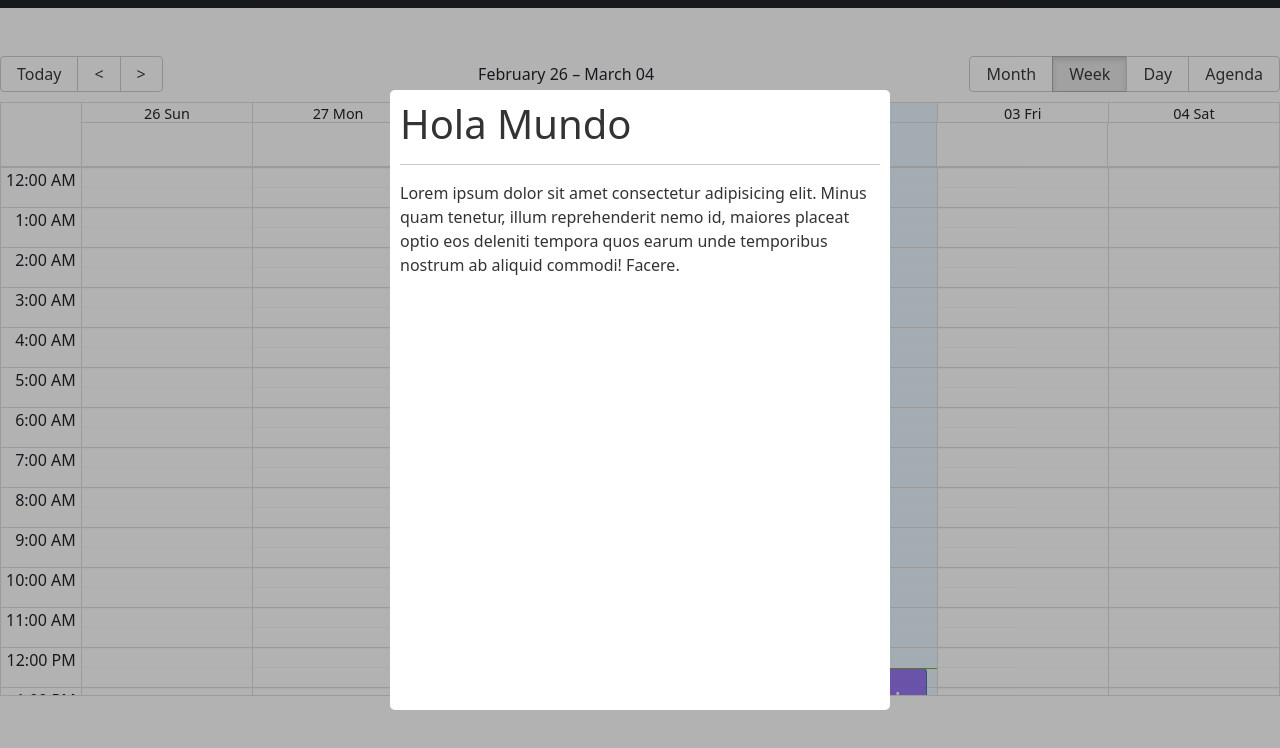
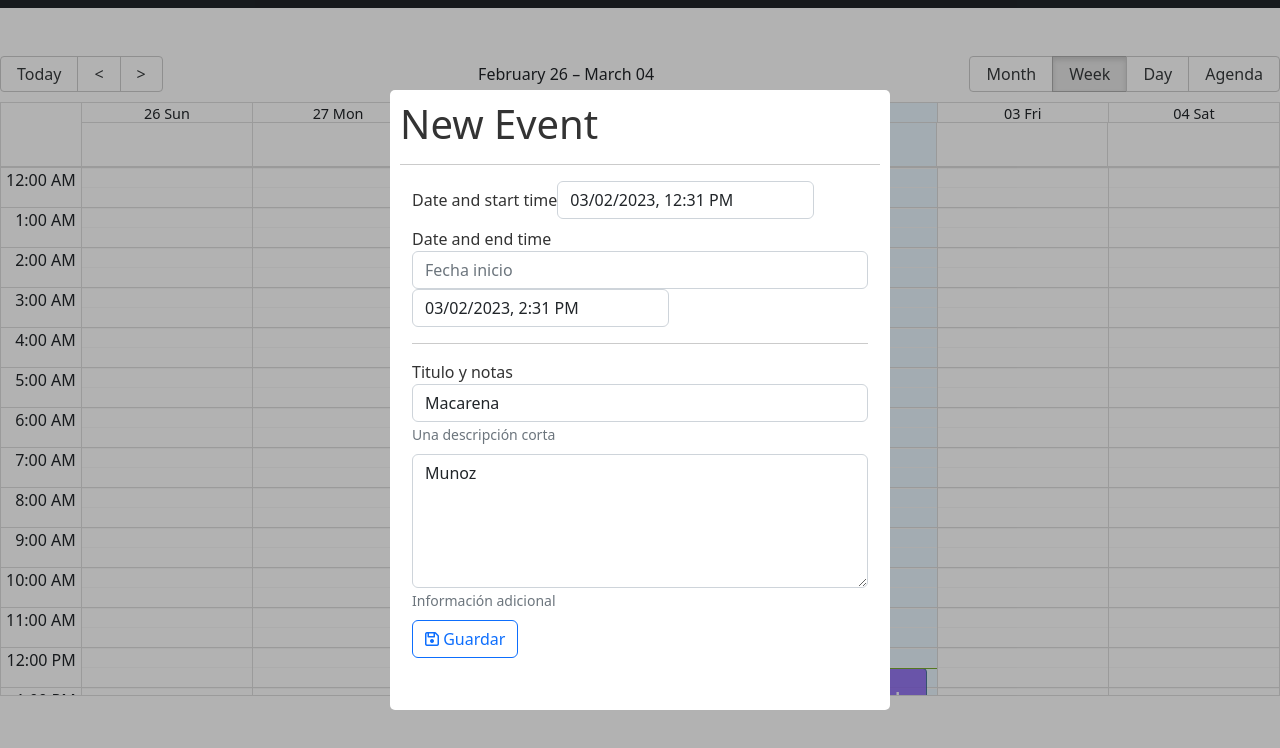
Before and after one commit to Macamescobar/Calendar-App, a React (Vite) app: page / in a window 1280 px wide. Shown: the top 748 px of the page. Built offline with nearby package versions, Linux system fonts and the light colour scheme.

Commit message:
add styles

```diff
--- a/package.json
+++ b/package.json
@@ -15,6 +15,7 @@
     "react": "^18.2.0",
     "react-big-calendar": "^1.6.8",
     "react-bootstrap": "^2.7.2",
+    "react-datepicker": "^4.10.0",
     "react-dom": "^18.2.0",
     "react-modal": "^3.16.1",
     "react-router-dom": "^6.8.1"
--- a/src/calendar/components/CalendarModal.jsx
+++ b/src/calendar/components/CalendarModal.jsx
@@ -1,5 +1,8 @@
+import { addHours } from "date-fns";
 import { useState } from "react";
 import Modal from "react-modal";
+import DatePicker from "react-datepicker";
+import "react-datepicker/dist/react-datepicker.css";
 
 const customStyles = {
   content: {
@@ -12,31 +15,108 @@
   },
 };
 
-Modal.setAppElement('#root');
-
+Modal.setAppElement("#root");
 
 export const CalendarModal = () => {
+  const [isOpen, setIsOpen] = useState(true);
 
-    const [isOpen, setIsOpen] = useState(true);
+  const [formValues, setformValues] = useState({
+    title: "Macarena",
+    notes: "Munoz",
+    start: new Date(),
+    end: addHours(new Date(), 2),
+  });
 
-    const onCloseModal = () => {
-        console.log('cerrando modal')
-        setIsOpen(false);
-    }
+  const onInputChanged = ({ target }) => {
+    setformValues({
+      ...formValues,
+      [target.name]: target.value,
+    });
+  };
+
+  const onDateChanged = (event, changing) => {
+    setformValues({
+      ...formValues,
+      [changing]: event,
+    });
+  };
+
+  const onCloseModal = () => {
+    console.log("cerrando modal");
+    setIsOpen(false);
+  };
 
   return (
     <Modal
-        isOpen={ isOpen}
-        onRequestClose={ onCloseModal }
-        style={customStyles}
-        className="modal"
-        overlayClassName="modal-fondo"
-        closeTimeoutMS={ 200 }
+      isOpen={isOpen}
+      onRequestClose={onCloseModal}
+      style={customStyles}
+      className="modal"
+      overlayClassName="modal-fondo"
+      closeTimeoutMS={200}
     >
-        <h1> Hola Mundo </h1>
-        <hr/>
-        <p> Lorem ipsum dolor sit amet consectetur adipisicing elit. Minus quam tenetur, illum reprehenderit nemo id, maiores placeat optio eos deleniti tempora quos earum unde temporibus nostrum ab aliquid commodi! Facere.</p>
+      <h1> New Event </h1>
+      <hr />
+      <form className="container">
+        <div className="form-group mb-2">
+          <label> Date and start time</label>
+          <DatePicker
+            selected={formValues.start}
+            onChange={(event) => onDateChanged(event, "start")}
+            className="form-control"
+            dateFormat="Pp"
+          />
+        </div>
+
+        <div className="form-group mb-2">
+          <label> Date and end time </label>
+          <input className="form-control" placeholder="Fecha inicio" />
+          <DatePicker
+            minDate={ formValues.start }
+            selected={formValues.end}
+            onChange={(event) => onDateChanged(event, "end")}
+            className="form-control"
+            dateFormat="Pp"
+          />
+        </div>
+
+        <hr />
+        <div className="form-group mb-2">
+          <label>Titulo y notas</label>
+          <input
+            type="text"
+            className="form-control"
+            placeholder="Título del evento"
+            name="title"
+            autoComplete="off"
+            value={formValues.title}
+            onChange={onInputChanged}
+          />
+          <small id="emailHelp" className="form-text text-muted">
+            Una descripción corta
+          </small>
+        </div>
+
+        <div className="form-group mb-2">
+          <textarea
+            type="text"
+            className="form-control"
+            placeholder="Notas"
+            rows="5"
+            name="notes"
+            value={formValues.notes}
+            onChange={onInputChanged}
+          ></textarea>
+          <small id="emailHelp" className="form-text text-muted">
+            Información adicional
+          </small>
+        </div>
+
+        <button type="submit" className="btn btn-outline-primary btn-block">
+          <i className="far fa-save"></i>
+          <span> Guardar</span>
+        </button>
+      </form>
     </Modal>
-  )
-
+  );
 };
--- a/src/calendar/pages/CalendarPage.jsx
+++ b/src/calendar/pages/CalendarPage.jsx
@@ -34,7 +34,6 @@
       borderRadius: 4,
       opacity: 0.8,
       color: 'white',
-      width: "50%",
     }
 
     return {
--- a/src/style.css
+++ b/src/style.css
@@ -38,3 +38,11 @@
   outline: none;
   padding: 10px;
 }
+
+.container {
+  display: block !important;
+  flex-direction: column !important;
+  width: 100% !important;
+  margin-left: 0 !important;
+  align-items: none !important;
+}
```
Also changed, not shown: 1 other file (tests, documents, lock files or other folders).
